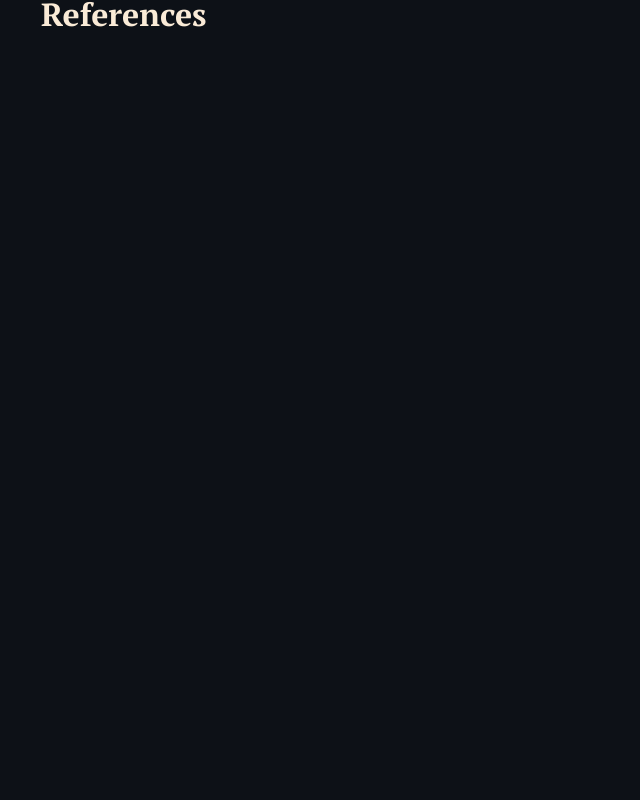
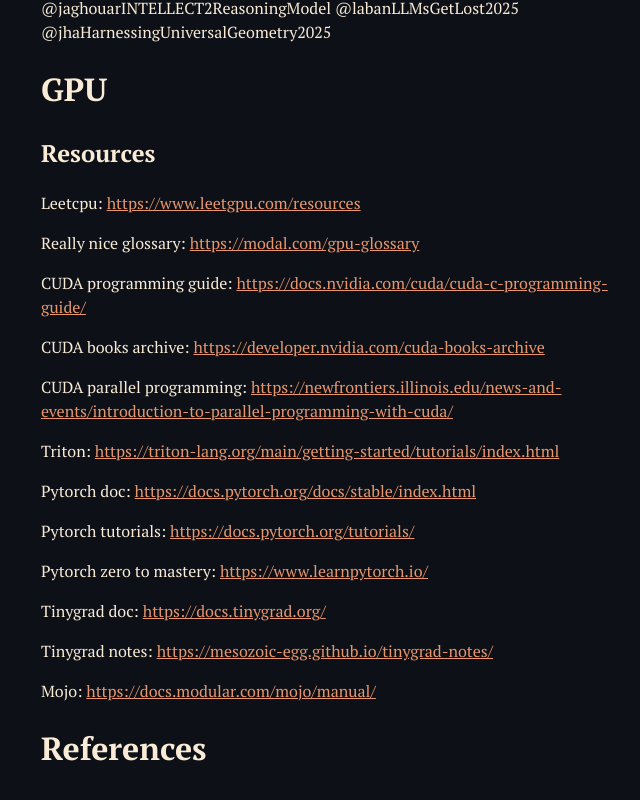
Before and after one commit to Zonotora/zonotora.github.io, a Next.js app: page /ml in a window 1280 px wide. Shown: the part 642-1442 px from the top of the page, without its empty margins (311-951 px from the left). Before the commit the page ends 802 px from the top, so only its background shows below. Built offline with nearby package versions, Linux system fonts and the light colour scheme.

Commit message:
Add some links

```diff
--- a/pages/ml.mdx
+++ b/pages/ml.mdx
@@ -1,4 +1,6 @@
 import Page from "../components/page";
+
+# Research papers
 
 @schmidtRecurrentNeuralNetworks2019
 @borgeaudImprovingLanguageModels2021
@@ -38,6 +40,34 @@
 @labanLLMsGetLost2025
 @jhaHarnessingUniversalGeometry2025
 
+# GPU
+
+## Resources
+
+Leetcpu: https://www.leetgpu.com/resources
+
+Really nice glossary: https://modal.com/gpu-glossary
+
+CUDA programming guide: https://docs.nvidia.com/cuda/cuda-c-programming-guide/
+
+CUDA books archive: https://developer.nvidia.com/cuda-books-archive
+
+CUDA parallel programming: https://newfrontiers.illinois.edu/news-and-events/introduction-to-parallel-programming-with-cuda/
+
+Triton: https://triton-lang.org/main/getting-started/tutorials/index.html
+
+Pytorch doc: https://docs.pytorch.org/docs/stable/index.html
+
+Pytorch tutorials: https://docs.pytorch.org/tutorials/
+
+Pytorch zero to mastery: https://www.learnpytorch.io/
+
+Tinygrad doc: https://docs.tinygrad.org/
+
+Tinygrad notes: https://mesozoic-egg.github.io/tinygrad-notes/
+
+Mojo: https://docs.modular.com/mojo/manual/
+
 # References
 
 export default function MDXPage({ children }) {
```
